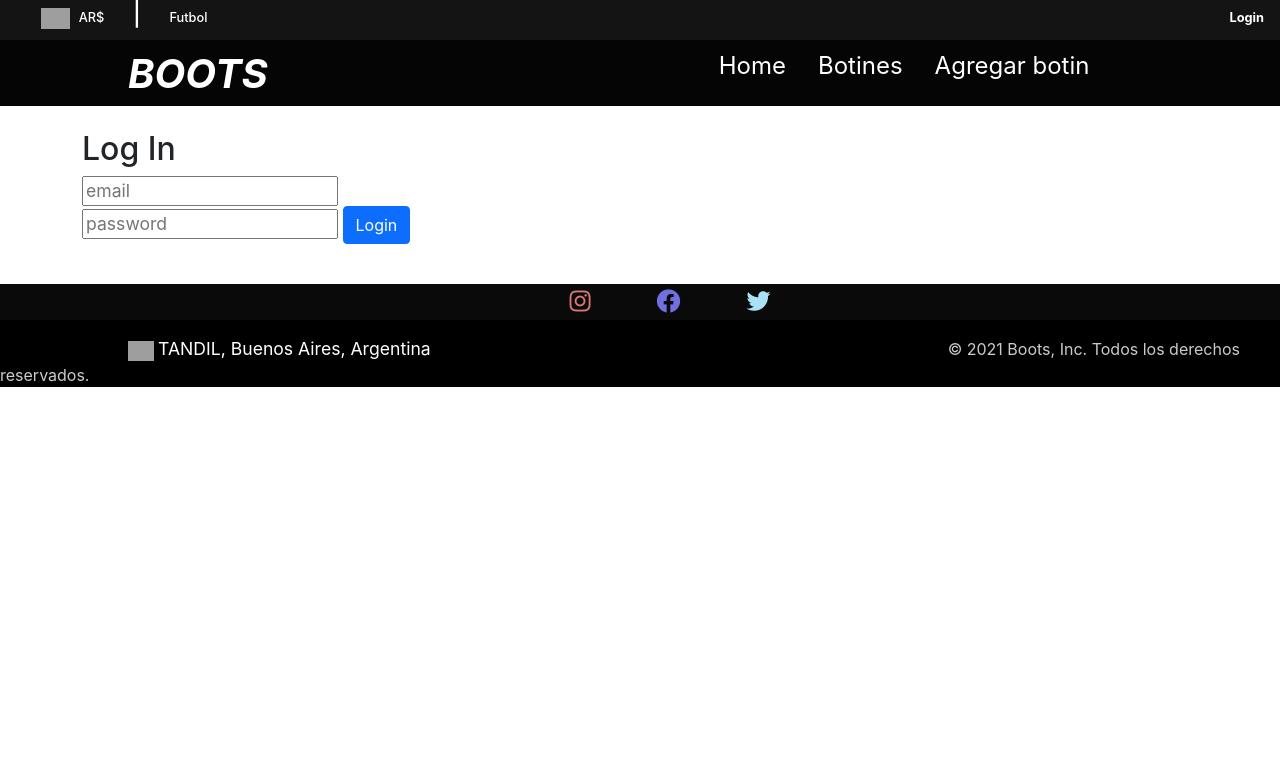
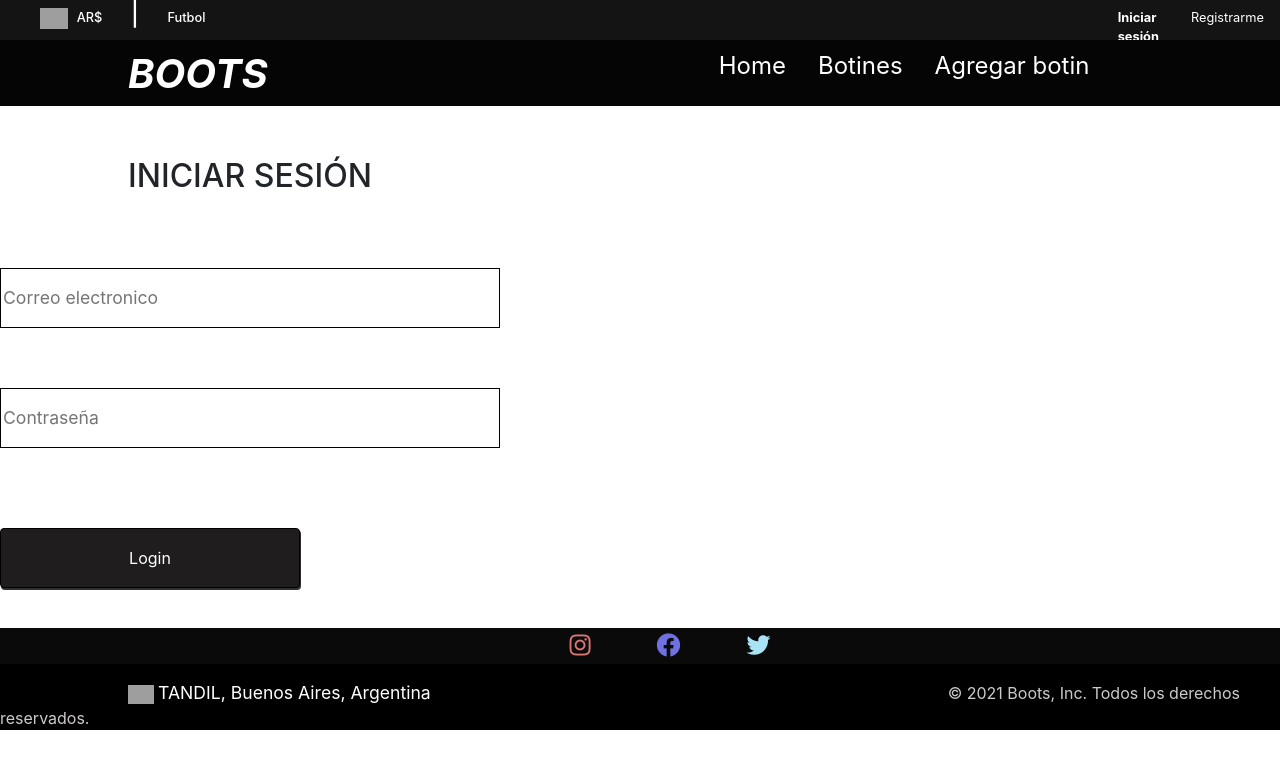
Before and after one commit to valentincharlone/TPE-Venta-de-botines, a PHP site: page /login in a window 1280 px wide. Shown: the top 769 px of the page. Run offline with PHP 8.4, Linux system fonts and the light colour scheme; some libraries are stand-ins or nearby versions; grey boxes are pictures that could not be loaded.

Commit message:
Se agrego mas css

```diff
--- a/css/styles.css
+++ b/css/styles.css
@@ -352,7 +358,7 @@ color: rgb(169, 226, 245);
  }
  .login {
      font-weight: bold;
-     margin-left: 800px;
+     margin-left: 700px;
  }
 .argentinaSpan {
     color: white;
@@ -381,3 +387,36 @@ color: rgb(169, 226, 245);
 footer div {
     background-color: grey;
 }
+
+.containerUser {
+    display: flex;
+    margin-top: -20px;
+}
+form input {
+    width:500px;
+    height:60px;
+    border: 1px solid black;
+
+}
+.h2iniciarSesion {
+    margin-left: 10%;
+    margin-top: 4%;
+}
+ .sumbit {
+    width: 300px;
+    margin-top: 80px;
+    background-color: rgb(31, 29, 29);
+    box-shadow: 1px 2px rgb(49, 49, 49);
+    border: solid 1px black;
+}
+.sumbit:hover {
+   background-color: black;
+   border: solid 1px black;
+   transition: X(3px);
+}
+.sumbit:active {
+    transform: translateY(10px);
+}
+#email, #password {
+    margin-top: 60px;
+}
--- a/templates/form/createBoot.tpl
+++ b/templates/form/createBoot.tpl
@@ -1,8 +1,8 @@
 {include file='templates/usoComun/header.tpl'}
 {include file='templates/usoComun/nav.tpl'}
 
+            <h2 class="agregarBotin">AGREGAR BOTIN:</h2>
 <div class="col-md-4 formAgregarBotin">
-            <h2 class="agregarBotin">AGREGAR BOTIN:</h2>
             <form class="form-alta" action="insertBoot" method="POST">
         <div class="formMitad">
             <div class="formPrimeros">
--- a/templates/form/updateBoot.tpl
+++ b/templates/form/updateBoot.tpl
@@ -1,8 +1,8 @@
 {include file='templates/usoComun/header.tpl'}
 {include file='templates/usoComun/nav.tpl'}
 
+            <h2 class="agregarBotin">MODIFICAR BOTIN:</h2>
 <div class="col-md-4 formAgregarBotin">
-            <h2 class="agregarBotin">MODIFICAR BOTIN:</h2>
             <form class="form-alta" action="insertUpdateBoot" method="POST">
         <div class="formMitad">
             <div class="formPrimeros">
--- a/templates/user.tpl
+++ b/templates/user.tpl
@@ -1,14 +1,14 @@
 {include file='templates/usoComun/header.tpl'}
 {include file='templates/usoComun/nav.tpl'}
 
-<div class="container">
+            <h2 class="h2iniciarSesion">INICIAR SESIÓN</h2>
+<div class="containerUser">
     <div class="row mt-4">
         <div class="col-md-4">
-            <h2>Log In</h2>
-            <form class="form-alta" action="verify" method="post">
-                <input placeholder="email" type="text" name="email" id="email" required>
-                <input placeholder="password" type="password" name="password" id="password" required>
-                <input type="submit" class="btn btn-primary" value="Login">
+            <form class="form-alta" action="verify" method="POST">
+                <input placeholder="Correo electronico" type="text" name="email" id="email" required>
+                <input placeholder="Contraseña" type="password" name="password" id="password" required>
+                <input type="submit" class="btn btn-primary sumbit" value="Login">
             </form>
         </div>
     </div>
--- a/templates/usoComun/nav.tpl
+++ b/templates/usoComun/nav.tpl
@@ -3,7 +3,10 @@
     AR$ <span>|</span> Futbol
     </h1>
     <div>
-        <a href = "login" class="nav-link login"> Login </a>
+        <a href = "login" class="nav-link login"> Iniciar sesión </a>
+    </div>
+     <div>
+        <a href = "login" class="nav-link register"> Registrarme </a>
     </div>
 
 </div>
```
Also changed, not shown: other parts of css/styles.css (+18 -12 lines).
